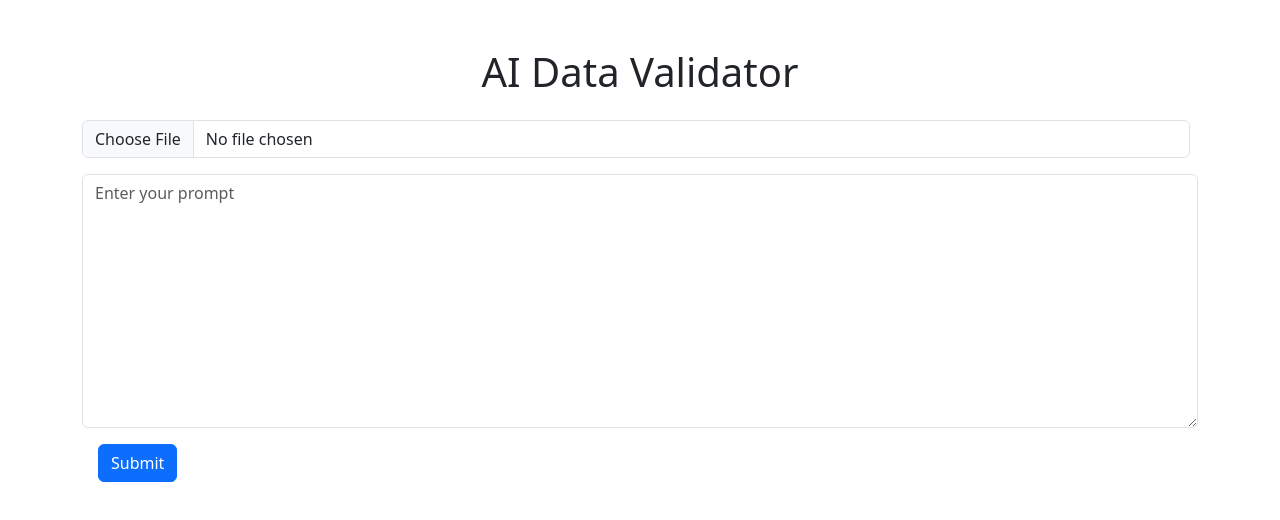
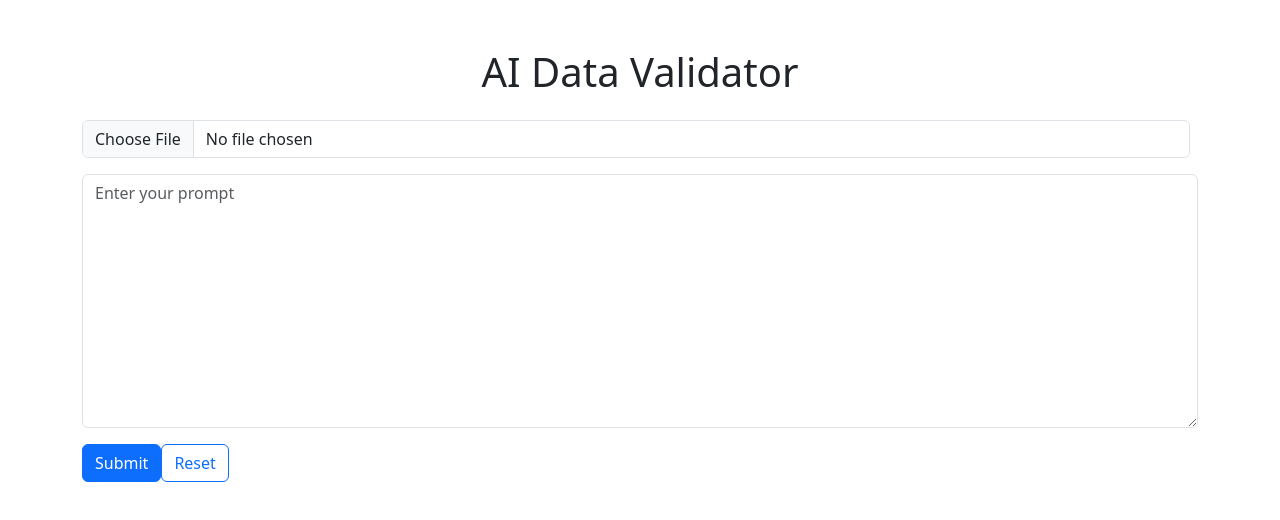
Before and after one commit to YowoSK/Hackaton24-VICTUS-3, a React (Create React App) app in the folder validator/: page / in a window 1280 px wide. Shown: the top 520 px of the page. Built offline with nearby package versions, Linux system fonts and the light colour scheme.

Commit message:
added reset button, enhanced functionality

```diff
--- a/validator/src/components/HomePage.js
+++ b/validator/src/components/HomePage.js
@@ -5,6 +5,14 @@ const HomePage = () => {
     const [file, setFile] = useState(null);
     const [prompt, setPrompt] = useState('');
     const [result, setResult] = useState('');
+
+    const handleFileChange = (event) => {
+        setFile(event.target.files[0]);
+    };
+
+    const handlePromptChange = (event) => {
+        setPrompt(event.target.value);
+    };
 
     const handleSubmit = () => {
         if (file && prompt) {
@@ -16,6 +24,12 @@ const HomePage = () => {
         }
     };
 
+    const handleReset = () => {
+        setFile(null);
+        setPrompt('');
+        setResult('');
+    };
+
     return (
         <div className="container mt-5">
             <h1 className="text-center mb-4">AI Data Validator</h1>
@@ -23,19 +37,18 @@ const HomePage = () => {
                 <input
                     type="file"
                     className="form-control me-2"
-                    onChange={(e) => setFile(e.target.files[0])}
+                    onChange={handleFileChange}
                 />
-
             </div>
             <textarea
                 className="form-control me-2"
                 placeholder="Enter your prompt"
                 value={prompt}
                 rows={10}
-                onChange={(e) => setPrompt(e.target.value)}
+                onChange={handlePromptChange}
             />
-            <button className="btn m-3 btn-primary" onClick={handleSubmit}>Submit</button>
-            {/*<button className="btn m-3 btn-outline-primary" onClick={handleSubmit}>Reset</button>*/}
+            <button className="btn mt-3 btn-primary" onClick={handleSubmit}>Submit</button>
+            <button className="btn mt-3 btn-outline-primary" onClick={handleReset}>Reset</button>
             {result && (
                 <div className="mt-3">
                     <h2>Results:</h2>
```
